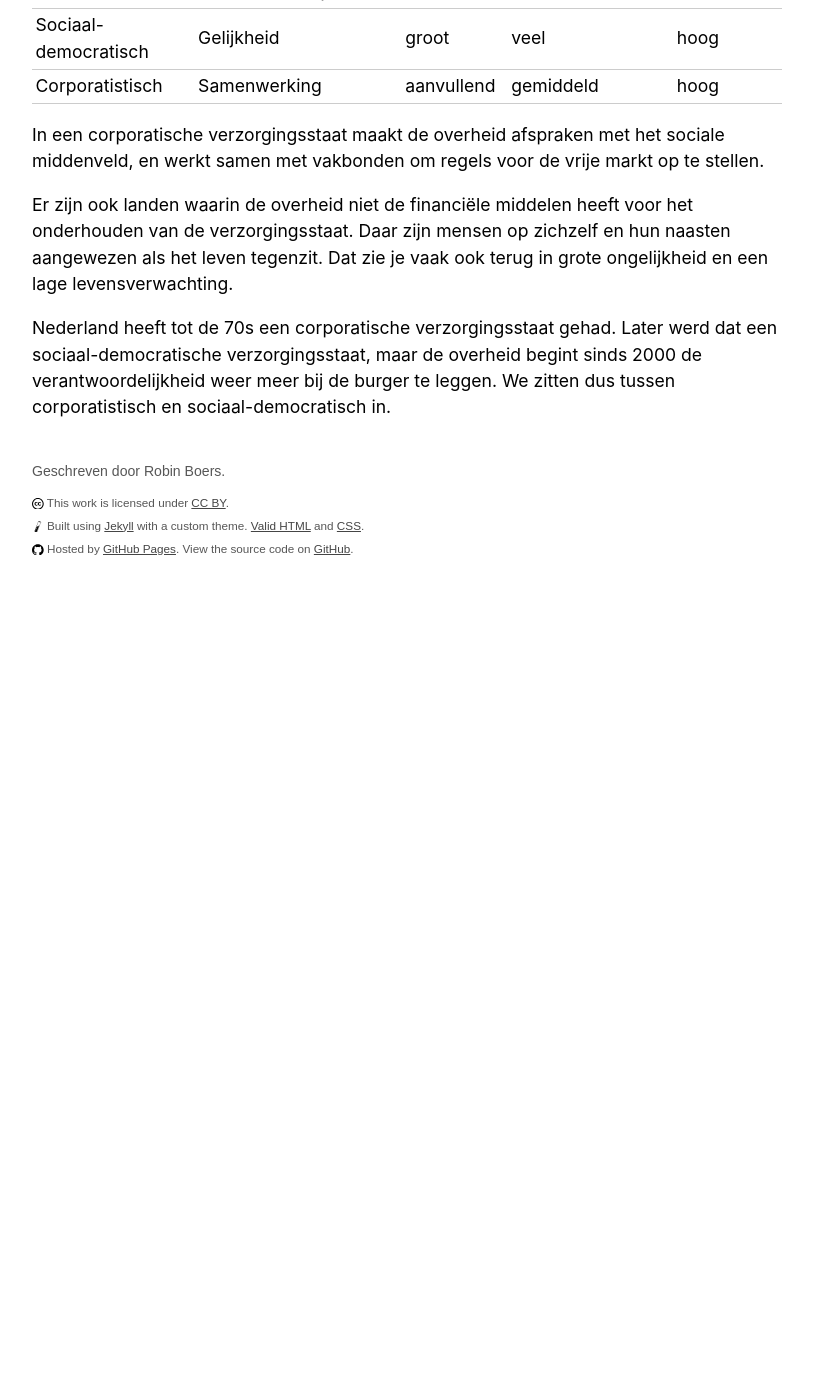
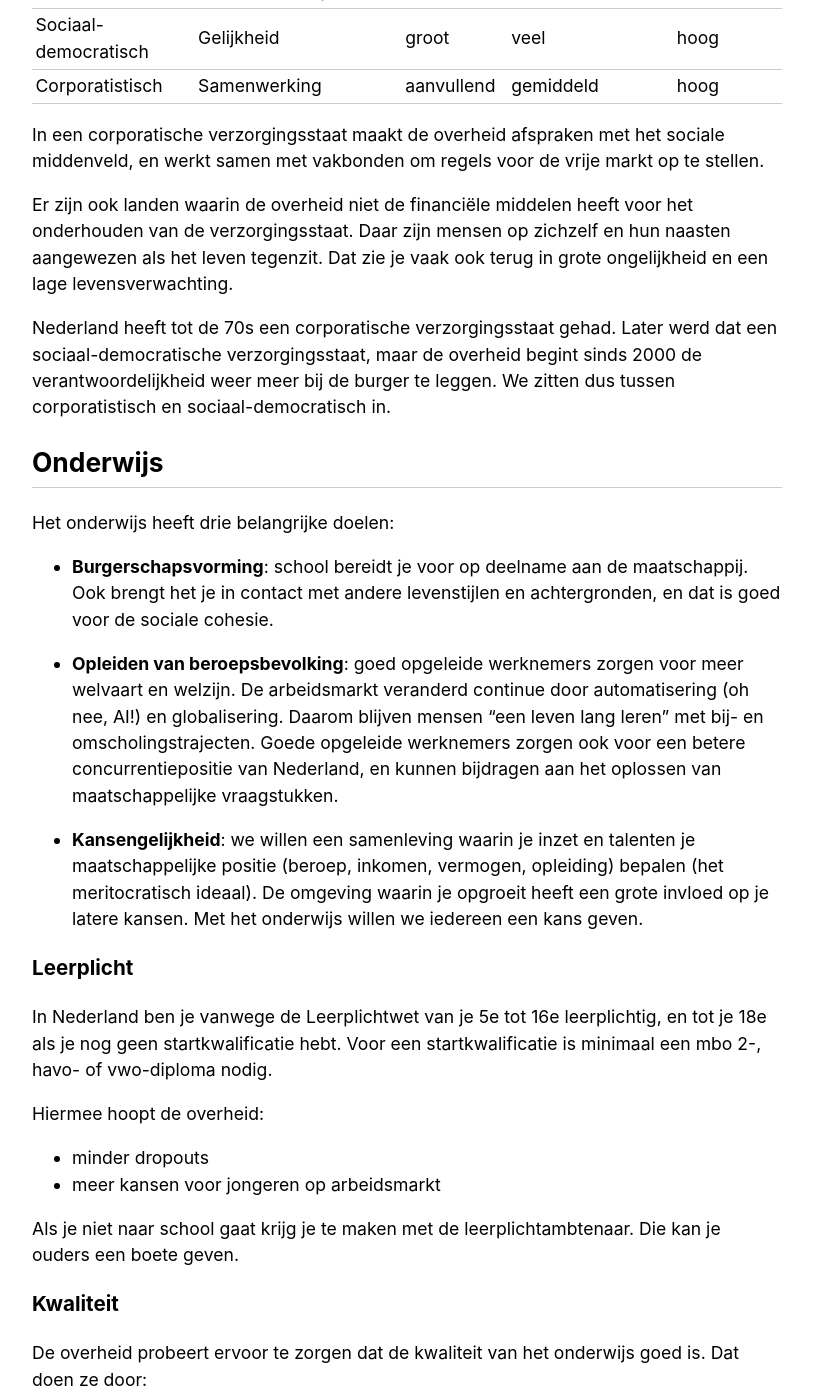
Before and after one commit to RobinBoers/school.geheimesite.nl, a Jekyll site: the page built from 5VWO/TW4/Maatschappijleer.md, in a window 1280 px wide and 1400 px high, scrolled down 1650 px. Shown: the whole window, without its empty margins (233-1046 px from the left). Built offline with Jekyll 4.4.1, drawn with Linux system fonts in a browser that asks for light colours; our own code applies the rules of GitHub Pages for plain Markdown files; before the commit the page ends 2280 px from its top, so only the background shows below that; some of the changed text lies outside the part shown.

Commit message:
Add chapter on education

```diff
--- a/5VWO/TW4/Maatschappijleer.md
+++ b/5VWO/TW4/Maatschappijleer.md
@@ -52,3 +52,48 @@
 Er zijn ook landen waarin de overheid niet de financiële middelen heeft voor het onderhouden van de verzorgingsstaat. Daar zijn mensen op zichzelf en hun naasten aangewezen als het leven tegenzit. Dat zie je vaak ook terug in grote ongelijkheid en een lage levensverwachting.
 
 Nederland heeft tot de 70s een corporatische verzorgingsstaat gehad. Later werd dat een sociaal-democratische verzorgingsstaat, maar de overheid begint sinds 2000 de verantwoordelijkheid weer meer bij de burger te leggen. We zitten dus tussen corporatistisch en sociaal-democratisch in.
+
+## Onderwijs
+
+Het onderwijs heeft drie belangrijke doelen:
+
+- **Burgerschapsvorming**: school bereidt je voor op deelname aan de maatschappij. Ook brengt het je in contact met andere levenstijlen en achtergronden, en dat is goed voor de sociale cohesie.
+
+- **Opleiden van beroepsbevolking**: goed opgeleide werknemers zorgen voor meer welvaart en welzijn. De arbeidsmarkt veranderd continue door automatisering (oh nee, AI!) en globalisering. Daarom blijven mensen "een leven lang leren" met bij- en omscholingstrajecten. Goede opgeleide werknemers zorgen ook voor een betere concurrentiepositie van Nederland, en kunnen bijdragen aan het oplossen van maatschappelijke vraagstukken.
+
+- **Kansengelijkheid**: we willen een samenleving waarin je inzet en talenten je maatschappelijke positie (beroep, inkomen, vermogen, opleiding) bepalen (het meritocratisch ideaal). De omgeving waarin je opgroeit heeft een grote invloed op je latere kansen. Met het onderwijs willen we iedereen een kans geven.
+
+### Leerplicht
+
+In Nederland ben je vanwege de Leerplichtwet van je 5e tot 16e leerplichtig, en tot je 18e als je nog geen startkwalificatie hebt. Voor een startkwalificatie is minimaal een mbo 2-, havo- of vwo-diploma nodig.
+
+Hiermee hoopt de overheid:
+
+- minder dropouts
+- meer kansen voor jongeren op arbeidsmarkt
+
+Als je niet naar school gaat krijg je te maken met de leerplichtambtenaar. Die kan je ouders een boete geven.
+
+### Kwaliteit
+
+De overheid probeert ervoor te zorgen dat de kwaliteit van het onderwijs goed is. Dat doen ze door:
+
+- Een beoordeling van de Onderwijsinspectie (1x per 4 jaar). Als die niet goed is krijgt de school de opdracht om te verbeteren, en wordt anders gesloten.
+- Een verplicht examenprogramma (eindtermen), waardoor elk diploma (in theorie) even veel waard is.
+
+### Kansengelijkheid
+
+Je sociaal-economische status (en dus kansen) wordt voornamelijk bepaald door middel van verschillende soorten kapitaal:
+
+- **Economisch kapitaal**: hoeveel geld je te besteden hebt. Bepaalt bijvoorbeeld of je toegang hebt tot extra huiswerkbegeleiding of bijles.
+
+- **Sociaal kapitaal**: je netwerk; vrienden, familie, kennissen. Die kunnen je helpen met het vinden van een stage, goed betaalde baan etc.
+
+- **Cultureel kapitaal**: kennis en opvoeding; alles wat je vanuit huis meekrijgt. Hangt sterk samen met het opleidingsniveau van de ouders. Veel cultureel kapitaal wijst meestal op meer privileges.
+
+De kansengelijkheid gaat nog niet helemaal lekker:
+
+- Leerlingen van hoger opgeleide ouders krijgen gemiddeld een hoger advies, want: ze vechten vaker het advies aan en leraren schatten het kind hoger in (en gaan ervanuit dat de ouders kunnen helpen op de middelbare).
+- Het schooladvies in groep 8 is te vroeg, waardoor leerlingen niet de kans krijgen zich voldoende te ontwikkelen.
+- De kwaliteit van het onderwijs verschilt enorm van school tot school.
+- De eisen om door te stromen naar een hoger niveau zijn te hoog.
```
